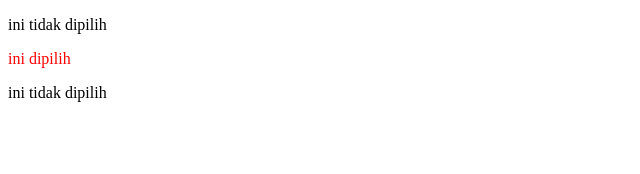
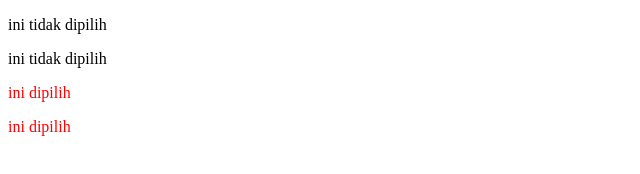
Before and after one commit to pardana/iapptech-css-dasar, a plain HTML site: page combinator.html in a window 1280 px wide. Shown: the whole page, without its empty margins (0-640 px from the left). Drawn offline with Linux system fonts and the light colour scheme.

Commit message:
add combinator

```diff
--- a/combinator.html
+++ b/combinator.html
@@ -5,7 +5,7 @@
     <meta name="viewport" content="width=device-width, initial-scale=1.0" />
     <title>Document</title>
     <style>
-      div > p {
+      div ~ p {
         color: red;
       }
     </style>
@@ -16,8 +16,9 @@
       <article>
         <p>ini tidak dipilih</p>
       </article>
-      <p>ini dipilih</p>
+      <p>ini tidak dipilih</p>
     </div>
-    <p>ini tidak dipilih</p>
+    <p>ini dipilih</p>
+    <p>ini dipilih</p>
   </body>
 </html>
```
